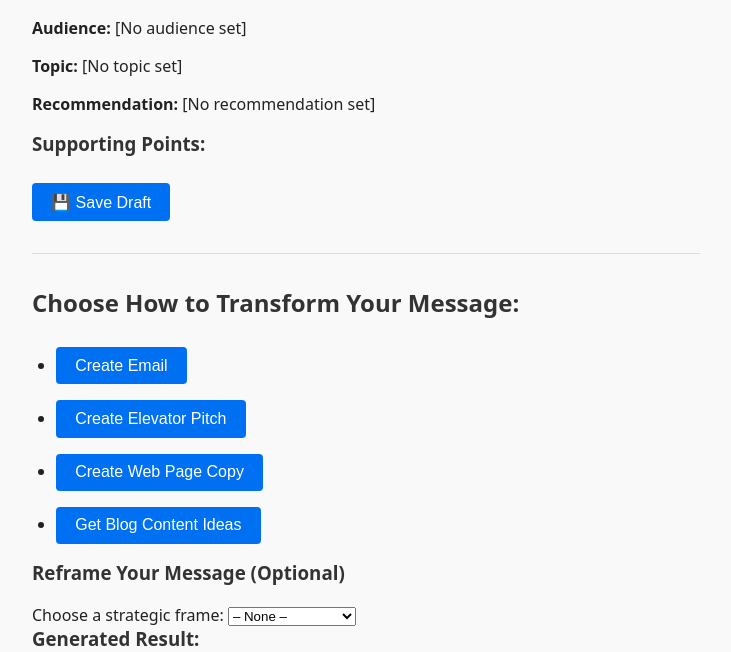
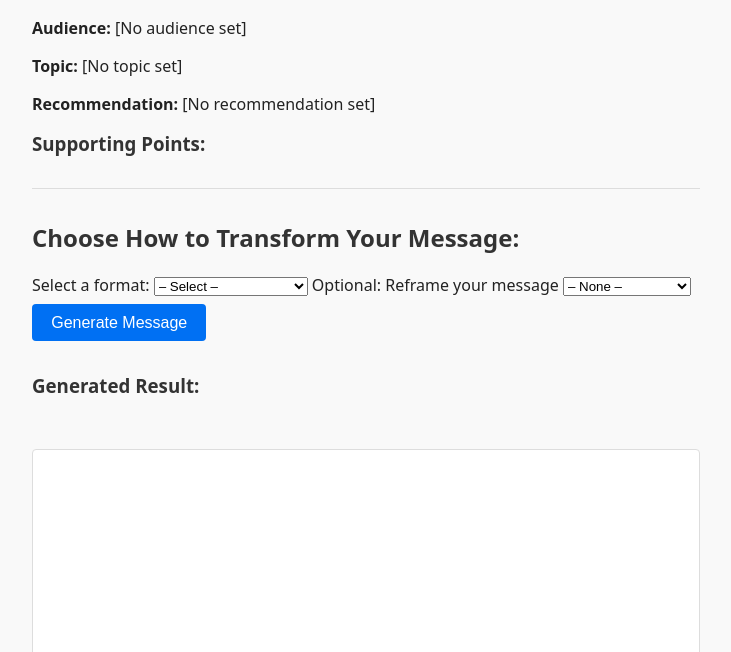
Before and after one commit to jimmyepp/message-builder, a website: page step7.html in a window 1280 px wide. Shown: the part 148-800 px from the top of the page, without its empty margins (274-1005 px from the left). Drawn offline with Linux system fonts and the light colour scheme.

Commit message:
redesigning slide 7

```diff
--- a/step7.html
+++ b/step7.html
@@ -17,20 +17,22 @@
 
     <h3>Supporting Points:</h3>
     <ul id="supportingPointsList"></ul>
-<button onclick="saveDraftToFirestore()">💾 Save Draft</button>
-<p id="saveStatus" style="margin-top: 0.5rem;"></p>
 
     <hr />
 
     <h2>Choose How to Transform Your Message:</h2>
-    <ul>
-      <li><button onclick="sendToGPT('email')">Create Email</button></li>
-      <li><button onclick="sendToGPT('elevator pitch')">Create Elevator Pitch</button></li>
-      <li><button onclick="sendToGPT('web page copy')">Create Web Page Copy</button></li>
-      <li><button onclick="sendToGPT('blog content ideas')">Get Blog Content Ideas</button></li>
-    </ul>
-<h3>Reframe Your Message (Optional)</h3>
-<label for="frameSelect">Choose a strategic frame:</label>
+    <form id="transformForm">
+      <label for="formatSelect">Select a format:</label>
+      <select id="formatSelect" required>
+        <option value="">– Select –</option>
+        <option value="email">Email</option>
+        <option value="elevator pitch">Elevator Pitch</option>
+        <option value="slide copy">Slide Copy</option>
+        <option value="one-pager">One-Pager</option>
+        <option value="talking points">Spoken Talking Points</option>
+      </select>
+
+      <label for="frameSelect" style="margin-top: 1rem;">Optional: Reframe your message</label>
       <select id="frameSelect">
         <option value="">– None –</option>
         <option value="positive">Positive Frame</option>
@@ -43,23 +45,13 @@
         <option value="inverted">Inverted Frame</option>
       </select>
 
+      <button type="submit">Generate Message</button>
+    </form>
+
     <h3>Generated Result:</h3>
     <textarea id="result" rows="12" style="width: 100%; font-size: 1rem;"></textarea>
     <button onclick="copyResult()">Copy to Clipboard</button>
-
-<button onclick="logout()">Logout</button>
-
-
-
   </div>
-
-
-<script>
-  function logout() {
-    localStorage.clear();
-    window.location.href = 'login.html';
-  }
-</script>
 
   <script>
     const draft = JSON.parse(localStorage.getItem('messageDraft')) || {};
@@ -77,9 +69,12 @@
       ul.appendChild(li);
     });
 
-  async function sendToGPT(type) {
+    document.getElementById('transformForm').addEventListener('submit', async function (e) {
+      e.preventDefault();
+
       document.getElementById("result").value = "Generating... please wait...";
 
+      const type = document.getElementById("formatSelect").value;
       const selectedFrame = document.getElementById("frameSelect").value;
 
       const response = await fetch("/.netlify/functions/gptHandler", {
@@ -97,7 +92,7 @@
 
       const data = await response.json();
       document.getElementById("result").value = data.result || "Something went wrong.";
-  }
+    });
 
     function copyResult() {
       const text = document.getElementById("result").value;
@@ -106,47 +101,5 @@
         .catch(err => alert("Failed to copy: " + err));
     }
   </script>
-
-<script type="module">
-  import { db } from './firebase.js';
-import { doc, setDoc, serverTimestamp } from 'https://www.gstatic.com/firebasejs/10.11.0/firebase-firestore.js';
-
-async function saveDraftToFirestore() {
-  const draft = JSON.parse(localStorage.getItem('messageDraft')) || {};
-  const userId = localStorage.getItem('userId');
-  const status = document.getElementById('saveStatus');
-
-  if (!userId) {
-    status.textContent = "You're not logged in.";
-    return;
-  }
-
-  const id = draft.id || Date.now().toString();
-  draft.id = id;
-
-  try {
-    await setDoc(doc(db, "users", userId, "drafts", id), {
-      ...draft,
-      lastEditedAt: serverTimestamp(),
-      createdAt: draft.createdAt || serverTimestamp()
-    });
-
-    localStorage.setItem('messageDraft', JSON.stringify(draft));
-    status.textContent = "✅ Draft saved!";
-  } catch (err) {
-    console.error("Save failed:", err);
-    status.textContent = "❌ Save failed: " + err.message;
-  }
-}
-
-// 🔥 Make it accessible to the button
-window.saveDraftToFirestore = saveDraftToFirestore;
-
-
-</script>
-
-
-
-
 </body>
 </html>
```
Lines whose indentation alone changed are shown as unchanged.
